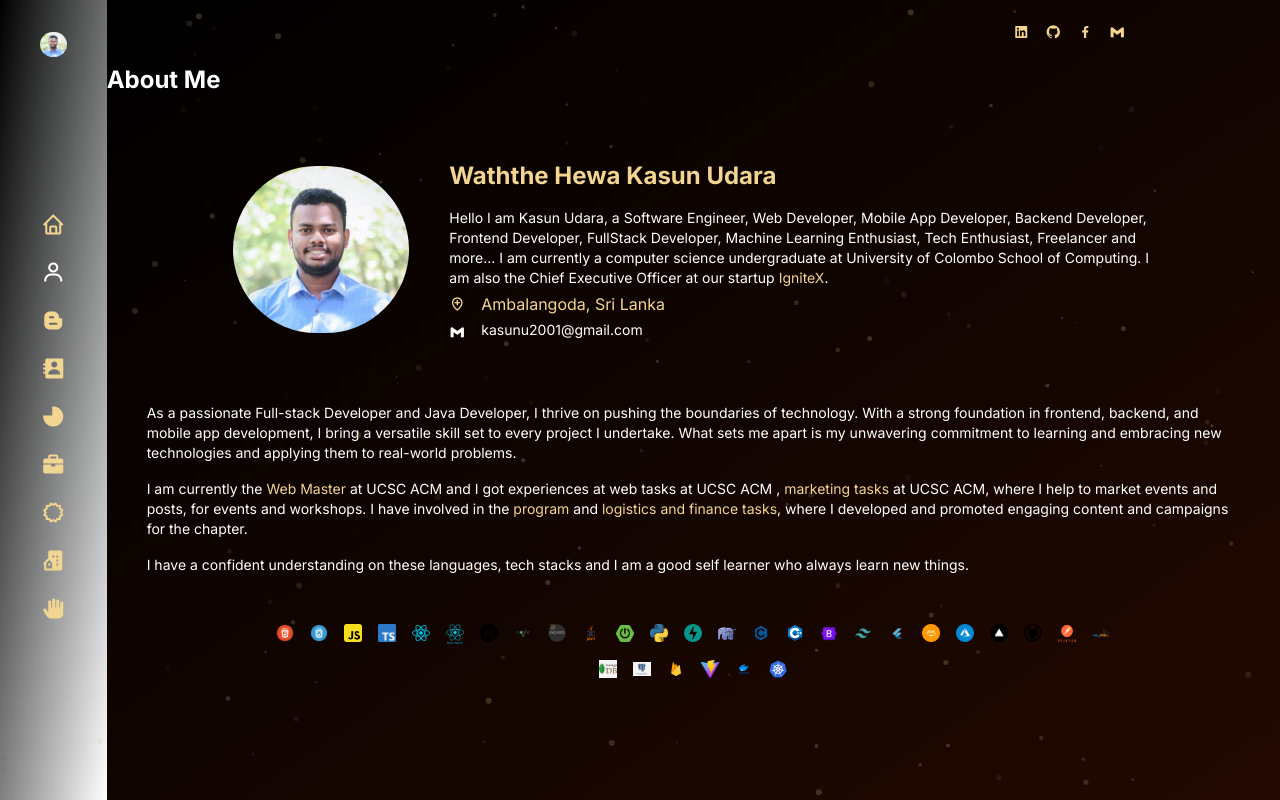
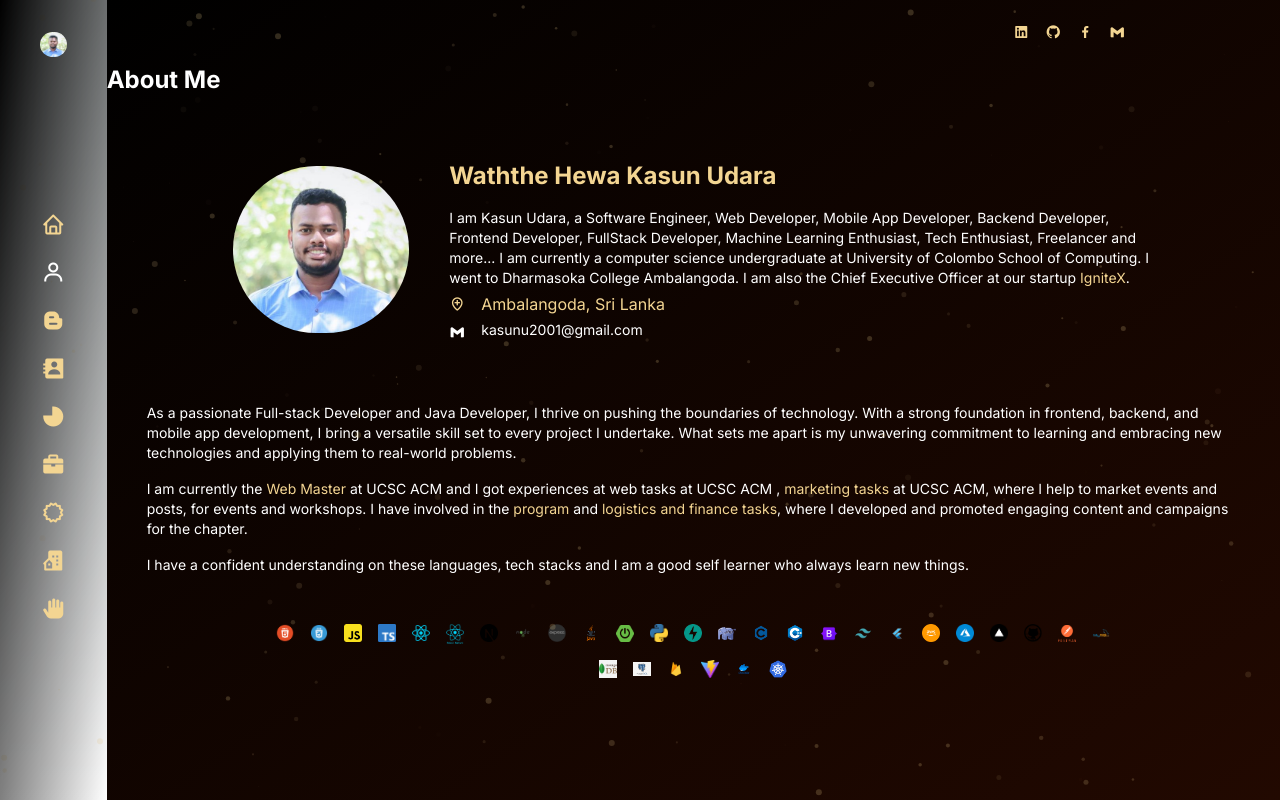
Before and after one commit to KasunUdaraWaththeHewa/Kasun-Udara-Frontend, a Next.js app: page /about in a window 1280 px wide. Built offline with nearby package versions, Linux system fonts and the light colour scheme.

Commit message:
some adjustment

```diff
--- a/src/app/about/page.tsx
+++ b/src/app/about/page.tsx
@@ -209,7 +209,10 @@ export default function Page() {
           </h1>
         </div>
         <div className="w-full h-[275px] flex flex-row mt-4 justify-center items-center">
-          <div className="h-full flex flex-col justify-center items-center" style={{ width: "15%" }}>
+          <div
+            className="h-full flex flex-col justify-center items-center"
+            style={{ width: "15%" }}
+          >
             <Image
               alt="Kasun Udara"
               src={logo}
@@ -224,7 +227,13 @@ export default function Page() {
               <b>Waththe Hewa Kasun Udara</b>
             </h1>
             <p className="text-white mt-4 text-sm">
-              Hello I am Kasun Udara, a Software Engineer, Web Developer, Mobile App Developer, Backend Developer, Frontend Developer, FullStack Developer, Machine Learning Enthusiast, Tech Enthusiast, Freelancer and more... I am currently a computer science undergraduate at University of Colombo School of Computing. I am also the Chief Executive Officer at our startup
+              I am Kasun Udara, a Software Engineer, Web Developer, Mobile App
+              Developer, Backend Developer, Frontend Developer, FullStack
+              Developer, Machine Learning Enthusiast, Tech Enthusiast,
+              Freelancer and more... I am currently a computer science
+              undergraduate at University of Colombo School of Computing. I went
+              to Dharmasoka College Ambalangoda. I am also the Chief Executive
+              Officer at our startup
               <span className="text-gold"> IgniteX</span>.
             </p>
             <div className="w-full flex flex-row mt-1">
```
